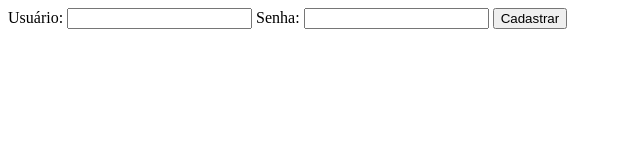
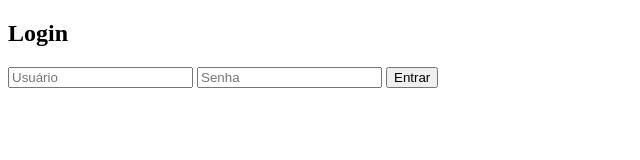
Before and after one commit to JulioUnifor063/testando, a plain HTML site: page index.html in a window 1280 px wide. Shown: the whole page, without its empty margins (0-640 px from the left). Drawn offline with Linux system fonts and the light colour scheme.

Commit message:
criando um site basico

```diff
--- a/index.html
+++ b/index.html
@@ -1,9 +1,22 @@
-<form id="registerForm" method="post">
-    <label for="newUsername">Usuário:</label>
-    <input type="text" id="newUsername" name="newUsername" required>
+<!DOCTYPE html>
+<html lang="pt-br">
 
-    <label for="newPassword">Senha:</label>
-    <input type="password" id="newPassword" name="newPassword" required>
+<head>
+    <meta charset="UTF-8">
+    <meta name="viewport" content="width=device-width, initial-scale=1.0">
+    <title>Página de Login</title>
+    <link rel="stylesheet" href="styles.css">
+</head>
 
-    <button type="submit">Cadastrar</button>
-</form>
+<body>
+    <div class="login-container">
+        <form class="login-form">
+            <h2>Login</h2>
+            <input type="text" placeholder="Usuário" required>
+            <input type="password" placeholder="Senha" required>
+            <button type="submit">Entrar</button>
+        </form>
+    </div>
+</body>
+
+</html>
```
